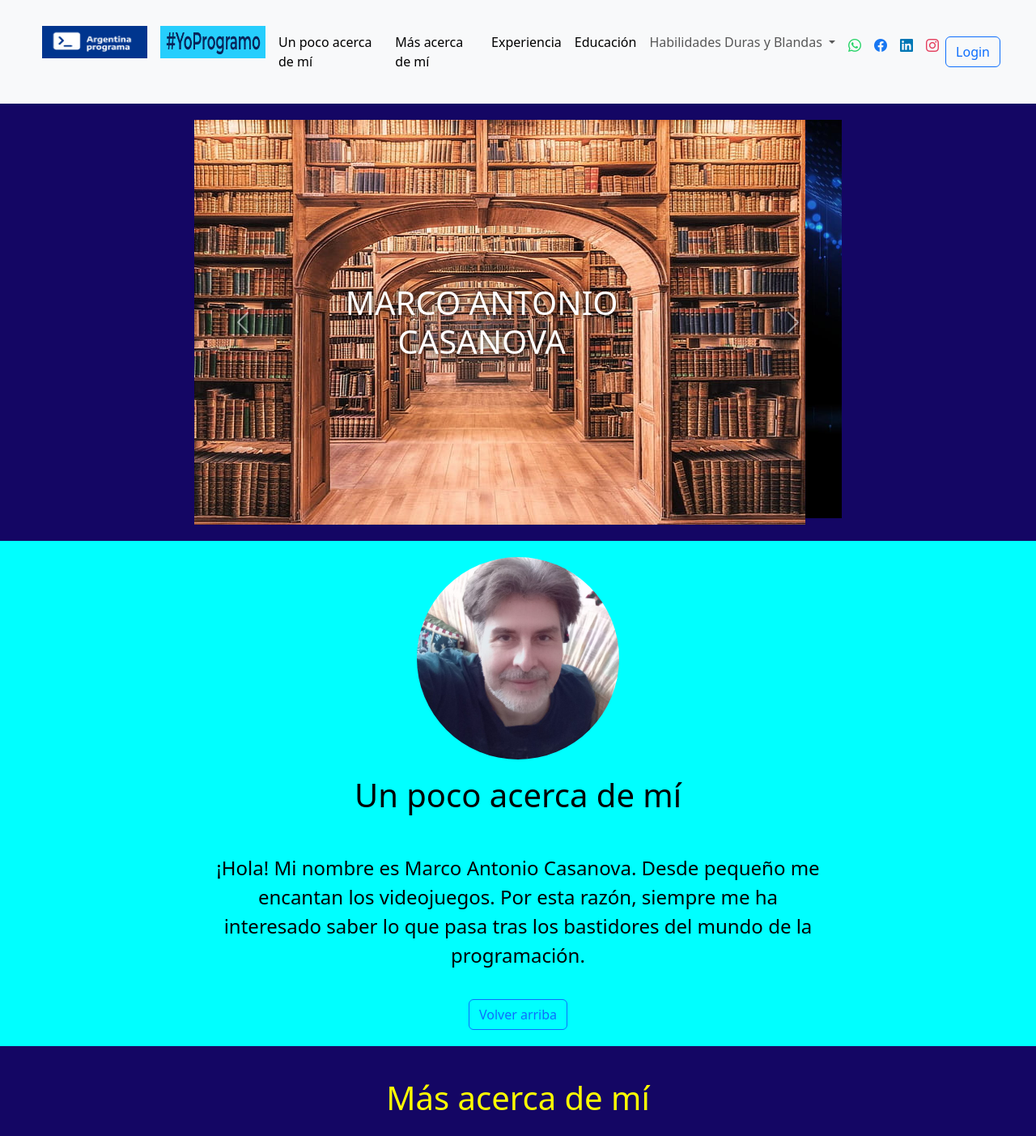
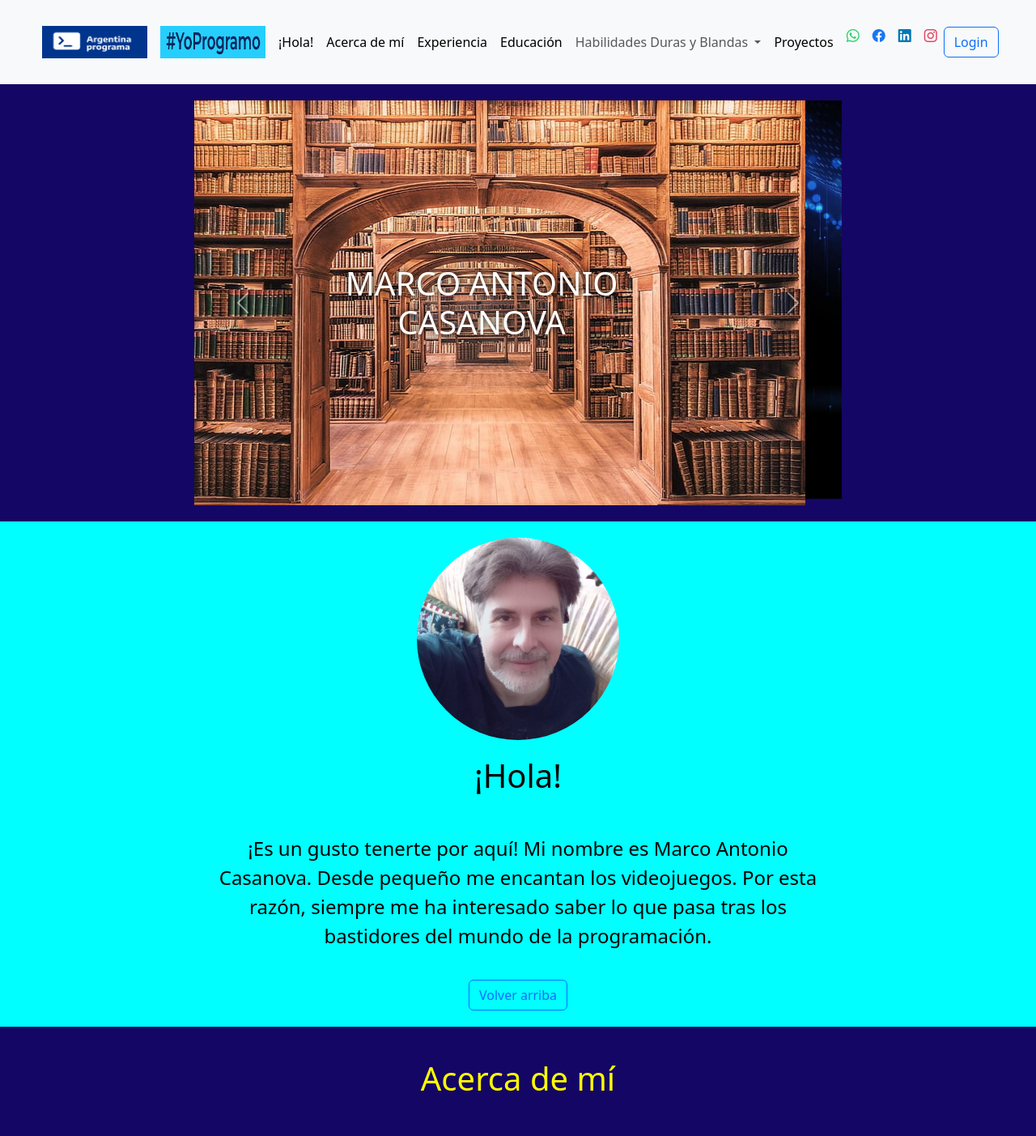
Before and after one commit to marcoantoniocasanova/yo_programo_desafio_modulo_2, a plain HTML site: page index.html in a window 1280 px wide. Shown: the top 1403 px of the page at 81% size. Drawn offline with Linux system fonts and the light colour scheme; files whose address does not match are found by name.

Commit message:
realizar cambios staged

```diff
--- a/index.html
+++ b/index.html
@@ -35,10 +35,10 @@
                   </a>
                 </li>
                 <li class="nav-item">
-                  <a class="nav-link active" aria-current="page" href="#MACG">Un poco acerca de mí </a>
+                  <a class="nav-link active" aria-current="page" href="#MACG">¡Hola!</a>
                 </li>
                 <li class="nav-item">
-                  <a class="nav-link active" aria-current="page" href="#acercademi">Más acerca de mí</a>
+                  <a class="nav-link active" aria-current="page" href="#acercademi">Acerca de mí</a>
                 </li>
                 <li class="nav-item">
                   <a class="nav-link active" href="#exper">Experiencia</a>
@@ -54,6 +54,9 @@
                 <li><a class="dropdown-item" href="#habd">Habilidades Duras</a></li>
                 <li><a class="dropdown-item" href="#habb">Habilidades Blandas</a></li>
                 </ul>
+                </li>
+                <li class="nav-item">
+                  <a class="nav-link active" aria-current="page" href="#proy">Proyectos</a>
                 </li>
             </ul>
           <div class="collapse navbar-collapse" id="navbar-toggler">
@@ -116,8 +119,8 @@
     <section id="MACG" class="sobre-mi seccion-clara">
       <div class="contenedor">
         <img src="images/Foto MAC.jpeg" class="foto" alt="Mi foto">
-          <h4 class="seccion-titulo">Un poco acerca de mí</h4>
-            <p class="seccion-texto">¡Hola! Mi nombre es Marco Antonio Casanova. Desde pequeño me encantan los videojuegos. Por esta razón, siempre me ha interesado saber
+          <h4 class="seccion-titulo">¡Hola!</h4>
+            <p class="seccion-texto">¡Es un gusto tenerte por aquí! Mi nombre es Marco Antonio Casanova. Desde pequeño me encantan los videojuegos. Por esta razón, siempre me ha interesado saber
                                        lo que pasa tras los bastidores del mundo de la programación.</p>
         <a href="#volver"><button class="btn btn-outline-primary"  type="button">Volver arriba</button></a>
       </div>
@@ -125,7 +128,7 @@
     <!-- Seccion Sobre Mi -->
     <section class="sobre-mi seccion-oscura">
       <div class="contenedor">
-          <h4 class="seccion-titulo" id="acercademi">Más acerca de mí</h4>
+          <h4 class="seccion-titulo" id="acercademi">Acerca de mí</h4>
             <h5 class="seccion-titulo"> Primero la redacción, luego la programación y... ¡después existo!</h5>
             <p class="seccion-texto">Soy Licenciado en Comunicación Social y he trabajado como redactor de contenidos para varias empresas.
               También tengo varios años de experiencia docente. En los últimos tiempos, el mundo de la programación ha captado mi interés.
@@ -354,6 +357,9 @@
     <div class="contenedor">
       <img src="images/pexels-alexander-grey-1428148.jpg" alt="rayas de colores" width="100%" height="80px">
       <h4 class="seccion-titulo">Aprender y crear es mi vocación<br>¡Es tiempo para un nuevo proyecto!</h4>
+      <p class="seccion-texto">marcoantoniocasanova47@gmail.com<p>
+        <br>
+      <a href="#volver"><button class="btn btn-outline-primary m-2"  type="button">Volver arriba</button></a>
     </div>
   </footer>
      <!-- incluimos boostrap popper y jquery para usar en el html -->
```
